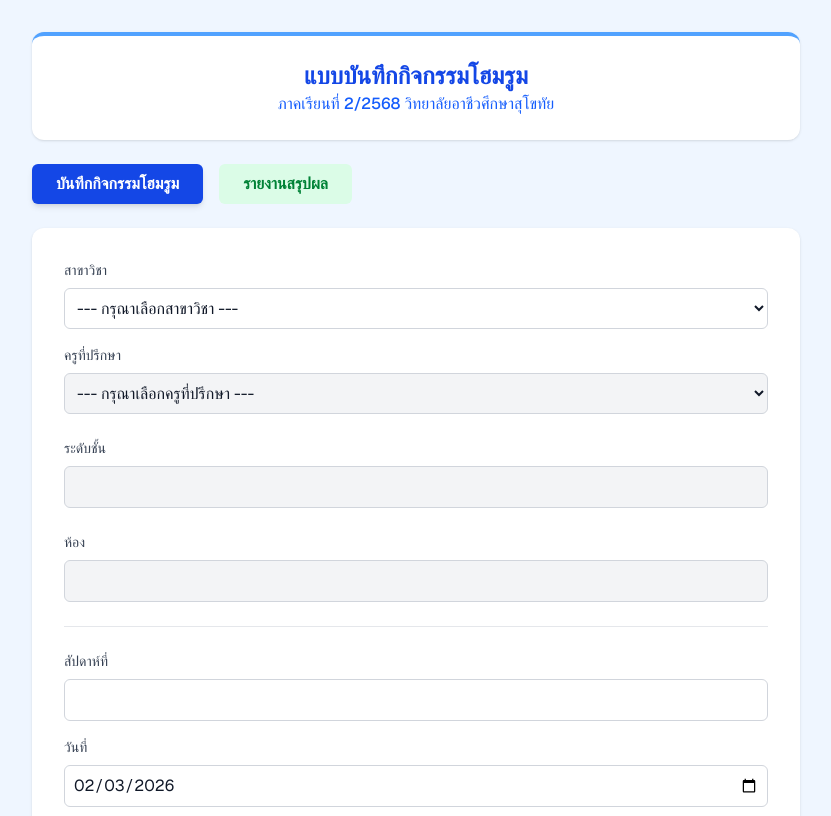
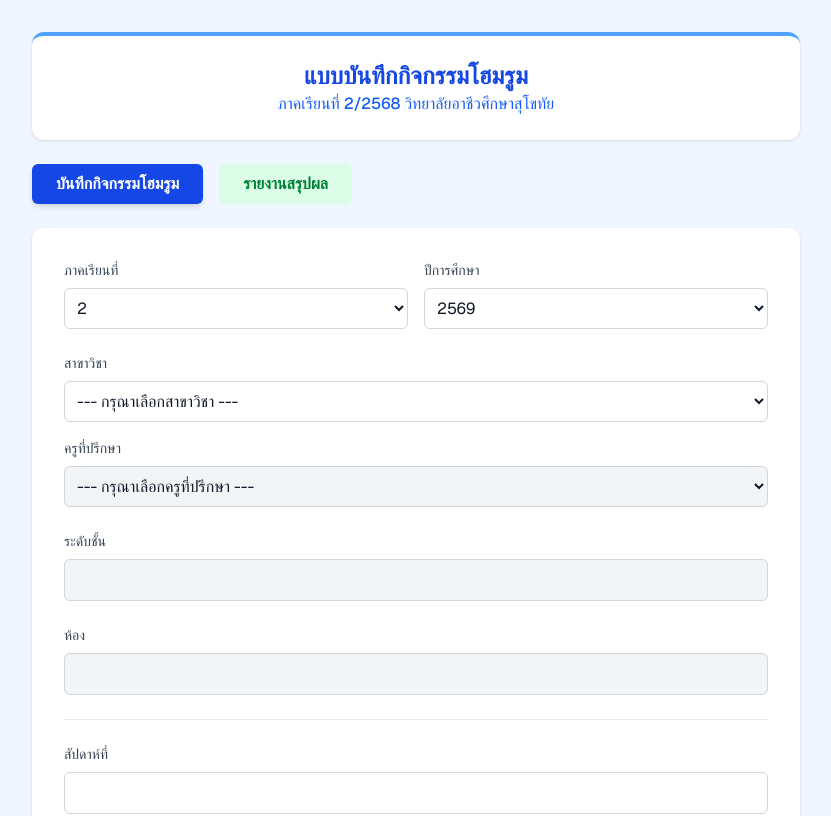
Before and after one commit to sukhothaieduthai/homeroom, a Next.js app: page / in a window 1280 px wide. Shown: the top 816 px of the page, without its empty margins (224-1055 px from the left). Built offline with nearby package versions, Linux system fonts and the light colour scheme.

Commit message:
[ADD] first version select teacher

```diff
--- a/app/actions.ts
+++ b/app/actions.ts
@@ -3,11 +3,20 @@
 import { sheetService, Advisor, HomeroomReport } from "@/lib/google-sheets";
 
 export async function getAdvisorsAction(year: number): Promise<Advisor[]> {
-    await sheetService.connect();
-    return sheetService.getAdvisors(year);
+    console.log(`Fetching advisors for year: ${year}...`);
+    try {
+        await sheetService.connect();
+        const advisors = await sheetService.getAdvisors(year);
+        console.log(`Fetched ${advisors.length} advisors.`);
+        return advisors;
+    } catch (error) {
+        console.error("Error in getAdvisorsAction:", error);
+        return [];
+    }
 }
 
 export async function saveReportAction(report: Omit<HomeroomReport, 'id' | 'timestamp'>): Promise<string> {
+    console.log("Saving report...");
     await sheetService.connect();
     return sheetService.saveReport(report);
 }
--- a/components/HomeroomForm.tsx
+++ b/components/HomeroomForm.tsx
@@ -7,6 +7,19 @@ import { saveReportAction } from "@/app/actions";
 import { CalendarIcon, UploadCloudIcon } from "lucide-react";
 
 export default function HomeroomForm() {
+    // Calculate dynamic years
+    const currentYearAD = new Date().getFullYear();
+    const currentYearBE = currentYearAD + 543;
+    const years = [
+        currentYearBE - 1,
+        currentYearBE,
+        currentYearBE + 1,
+        currentYearBE + 2,
+        currentYearBE + 3,
+    ];
+
+    const [term, setTerm] = useState("2");
+    const [academicYear, setAcademicYear] = useState(String(currentYearBE));
     const [selectedAdvisor, setSelectedAdvisor] = useState<Advisor | null>(null);
     const [formData, setFormData] = useState({
         week: "",
@@ -28,7 +41,7 @@ export default function HomeroomForm() {
 
 
     const handleChange = (
-        e: React.ChangeEvent<HTMLInputElement | HTMLTextAreaElement>
+        e: React.ChangeEvent<HTMLInputElement | HTMLTextAreaElement | HTMLSelectElement>
     ) => {
         const { name, value } = e.target;
         setFormData((prev) => ({ ...prev, [name]: value }));
@@ -44,6 +57,8 @@ export default function HomeroomForm() {
         setIsSubmitting(true);
         try {
             await saveReportAction({
+                term,
+                academicYear,
                 week: Number(formData.week),
                 date: formData.date,
                 advisorName: selectedAdvisor.name,
@@ -56,7 +71,8 @@ export default function HomeroomForm() {
                 absentStudents: Number(formData.absentStudents),
             });
             alert("บันทึกข้อมูลเรียบร้อยแล้ว");
-            // Reset form or redirect
+            // Reset form (optional)
+            setFormData(prev => ({ ...prev, topic: "", week: "" }));
         } catch (error) {
             console.error(error);
             alert("เกิดข้อผิดพลาดในการบันทึก");
@@ -68,7 +84,35 @@ export default function HomeroomForm() {
     return (
         <form onSubmit={handleSubmit} className="space-y-6">
 
-            <AdvisorSelector year={2568} onAdvisorSelect={handleAdvisorSelect} />
+            {/* Term and Year Selection */}
+            <div className="grid grid-cols-2 gap-4">
+                <div className="flex flex-col gap-2">
+                    <label className="text-sm font-medium text-gray-700">ภาคเรียนที่</label>
+                    <select
+                        value={term}
+                        onChange={(e) => setTerm(e.target.value)}
+                        className="border border-gray-300 rounded-md p-2 focus:ring-2 focus:ring-blue-500 outline-none text-gray-900"
+                    >
+                        <option value="1">1</option>
+                        <option value="2">2</option>
+                        <option value="3">3</option> {/* Summer? */}
+                    </select>
+                </div>
+                <div className="flex flex-col gap-2">
+                    <label className="text-sm font-medium text-gray-700">ปีการศึกษา</label>
+                    <select
+                        value={academicYear}
+                        onChange={(e) => setAcademicYear(e.target.value)}
+                        className="border border-gray-300 rounded-md p-2 focus:ring-2 focus:ring-blue-500 outline-none text-gray-900"
+                    >
+                        {years.map((y) => (
+                            <option key={y} value={y}>{y}</option>
+                        ))}
+                    </select>
+                </div>
+            </div>
+
+            <AdvisorSelector year={Number(academicYear)} onAdvisorSelect={handleAdvisorSelect} />
 
             {/* Auto-filled Fields */}
             <div className="grid grid-cols-1 gap-6">
--- a/lib/google-sheets.ts
+++ b/lib/google-sheets.ts
@@ -13,6 +13,8 @@ export interface Advisor {
 
 export interface HomeroomReport {
     id: string;
+    term: string; // e.g., "2"
+    academicYear: string; // e.g., "2568"
     week: number;
     date: string;
     advisorName: string;
@@ -81,7 +83,7 @@ export class GoogleSheetService {
         }
 
         try {
-            const sheet = this.doc.sheetsByTitle['Advisor']; // User said "sheet Advisor"
+            const sheet = this.doc.sheetsByTitle['Advisors']; // User said "sheet Advisor"
             if (!sheet) {
                 console.warn("Sheet 'Advisor' not found. Using Mock Data.");
                 return MOCK_ADVISORS.filter(a => a.year === year);
@@ -91,7 +93,7 @@ export class GoogleSheetService {
             const advisors: Advisor[] = rows.map((row, index) => {
                 const name = row.get('ครูที่ปรึกษา') || '';
                 const room = row.get('ห้อง') || '';
-                const classLevel = row.get('ชั้น') || '';
+                const classLevel = row.get('ระดับชั้น') || '';
                 const department = row.get('สาขาวิชา') || '';
 
                 // Generate a consistent ID based on content since it's missing
@@ -151,6 +153,8 @@ export class GoogleSheetService {
             if (sheet) {
                 await sheet.addRow({
                     id: newReport.id,
+                    term: newReport.term,
+                    academicYear: newReport.academicYear,
                     week: newReport.week,
                     date: newReport.date,
                     advisorName: newReport.advisorName,
@@ -187,6 +191,8 @@ export class GoogleSheetService {
             const rows = await sheet.getRows();
             return rows.map(row => ({
                 id: row.get('id'),
+                term: row.get('term') || '',
+                academicYear: row.get('academicYear') || '',
                 week: Number(row.get('week')),
                 date: row.get('date'),
                 advisorName: row.get('advisorName'),
```
Also changed, not shown: 1 other file (tests, documents, lock files or other folders).
